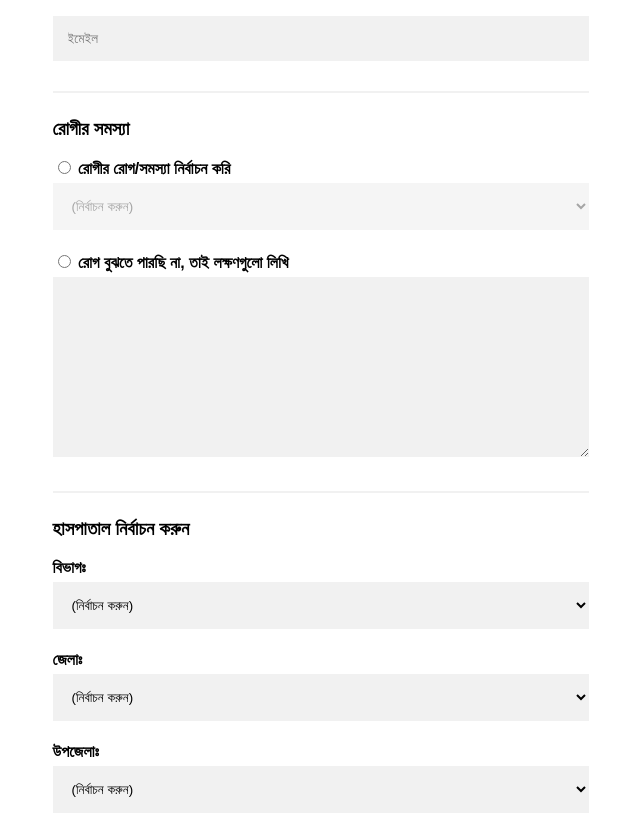
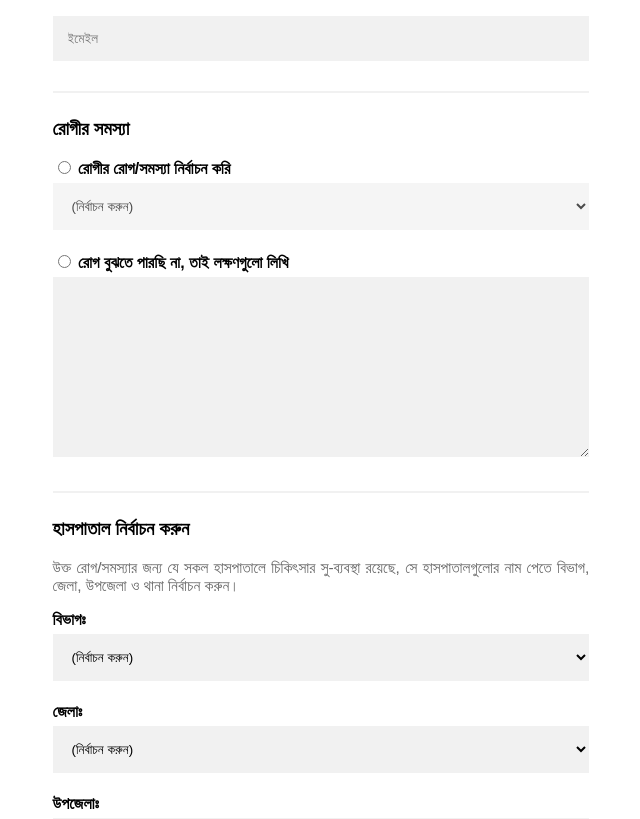
Before and after one commit to mahfuz225bd/Hospital-E-Ticketing-System, a Flask app: page / in a window 1280 px wide. Shown: the part 411-1230 px from the top of the page, without its empty margins (319-959 px from the left). Run offline with Flask 3, Linux system fonts and the light colour scheme.

Commit message:
form hint

```diff
--- a/static/default.css
+++ b/static/default.css
@@ -28,6 +28,7 @@ textarea {
   display: inline-block;
   border: none;
   background: #f1f1f1;
+  color: #000;
 }
 
 input[type=text]:focus,
@@ -36,6 +37,12 @@ select:focus,
 textarea:focus {
   background-color: #ddd;
   outline: none;
+}
+
+.input-hint {
+  font-size: 15.5px;
+  text-align: justify;
+  color: #666;
 }
 
 /* Overwrite default styles of hr */
--- a/templates/index.html
+++ b/templates/index.html
@@ -38,6 +38,8 @@
         <hr>
 
         <h3>হাসপাতাল নির্বাচন করুন</h3>
+        <p class="input-hint">উক্ত রোগ/সমস্যার জন্য যে সকল হাসপাতালে চিকিৎসার সু-ব্যবস্থা রয়েছে, সে হাসপাতালগুলোর নাম পেতে  বিভাগ, জেলা,
+            উপজেলা ও থানা নির্বাচন করুন।</p>
         <label>বিভাগঃ</label>
         <select id="division" name="division">
             <option>(নির্বাচন করুন)</option>
@@ -111,8 +113,7 @@
                 বিশ্ববিদ্যালয় হাসপাতাল</option>
             <option value="বাংলাদেশ_সেনাবাহিনী_হাসপাতাল">বাংলাদেশ সেনাবাহিনী হাসপাতাল</option>
             <option value="বঙ্গবন্ধু_শেখ_মুজিব_শিল্প_কর্ম_প্রশিক্ষণ_ইনস্টিটিউট_হাসপাতাল">বঙ্গবন্ধু শেখ মুজিব শিল্প কর্ম
-                প
-
+                প্রশিক্ষণ ইনস্টিটিউট হাসপাতাল</option>
         </select>
 
         <button type="submit" class="btn">নিশ্চিত করুন</button>
```
